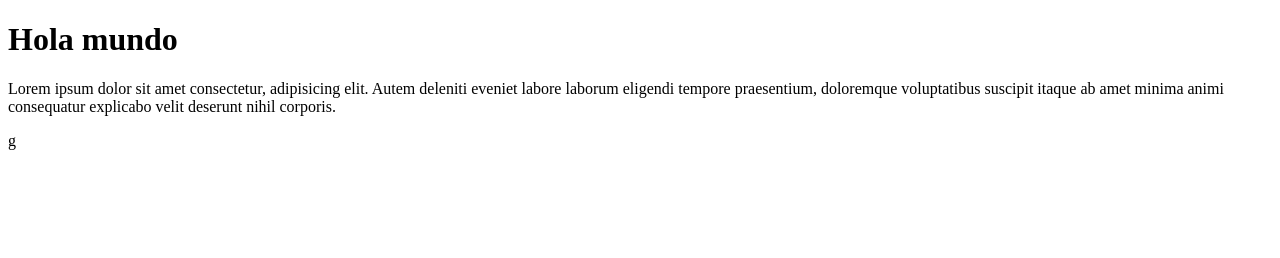
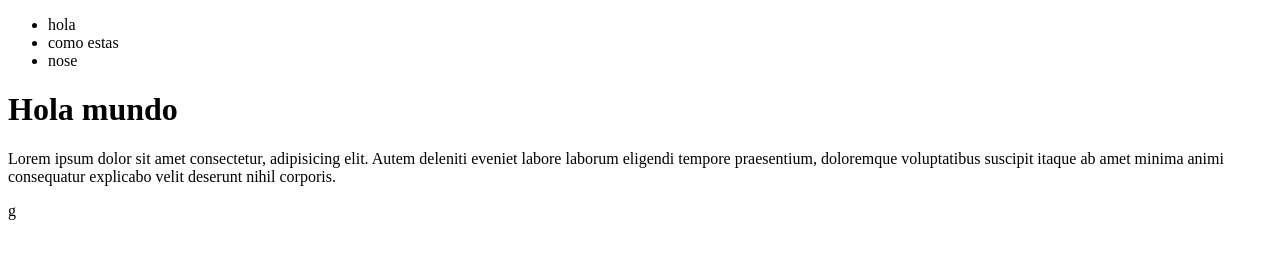
Before and after one commit to sinomau/prueba-remoto, a plain HTML site: page index.html in a window 1280 px wide. Drawn offline with Linux system fonts and the light colour scheme.

Commit message:
headermodificado

```diff
--- a/index.html
+++ b/index.html
@@ -7,7 +7,13 @@
     <meta name="viewport" content="width=h1, initial-scale=1.0">
     <title>Document</title>
 </head>
-
+<header>
+    <ul>
+        <li>hola</li>
+        <li>como estas</li>
+        <li>nose</li>
+    </ul>
+</header>
 <body>
 
     <h1>Hola mundo</h1>
```
